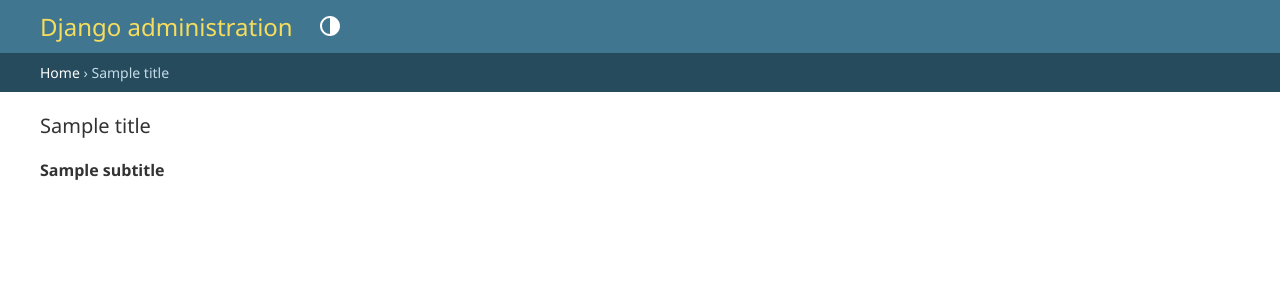
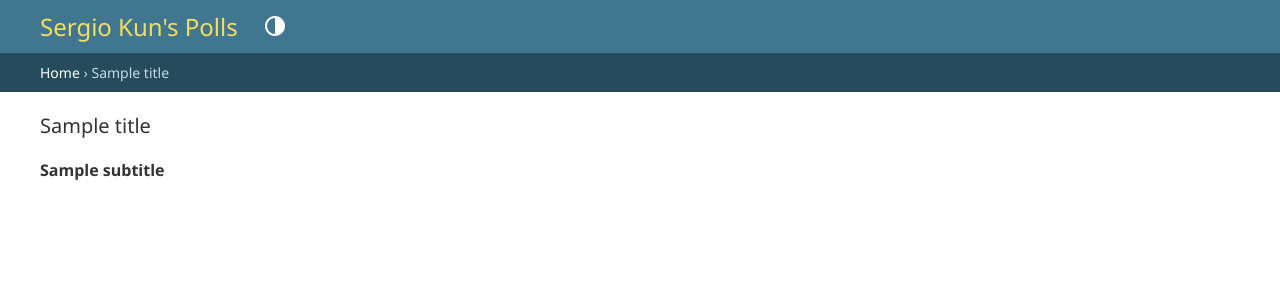
Before and after one commit to kunsergio117/miniproject04SergioGabrielJiaweiKun, a Django app: template mysite/polls/templates/admin/basic_site.html in a window 1280 px wide. Shown: the top 300 px of the page. Run offline with Django 5.2, Linux system fonts and the light colour scheme; the template is opened without the code that fills it: most values are stand-ins (such as "Sample title", 1, 10 or a date in 2020).

Commit message:
finishing touches

```diff
--- a/mysite/polls/templates/admin/basic_site.html
+++ b/mysite/polls/templates/admin/basic_site.html
@@ -3,7 +3,7 @@
 {% block title %}{% if subtitle %}{{ subtitle }} | {% endif %}{{ title }} | {{ site_title|default:_('Django site admin') }}{% endblock %}
 
 {% block branding %}
-<div id="site-name"><a href="{% url 'admin:index' %}">{{ site_header|default:_('Django administration') }}</a></div>
+<div id="site-name"><a href="{% url 'admin:index' %}">Sergio Kun's Polls</a></div>
 {% if user.is_anonymous %}
   {% include "admin/color_theme_toggle.html" %}
 {% endif %}
```
Also changed, not shown: README.md.
